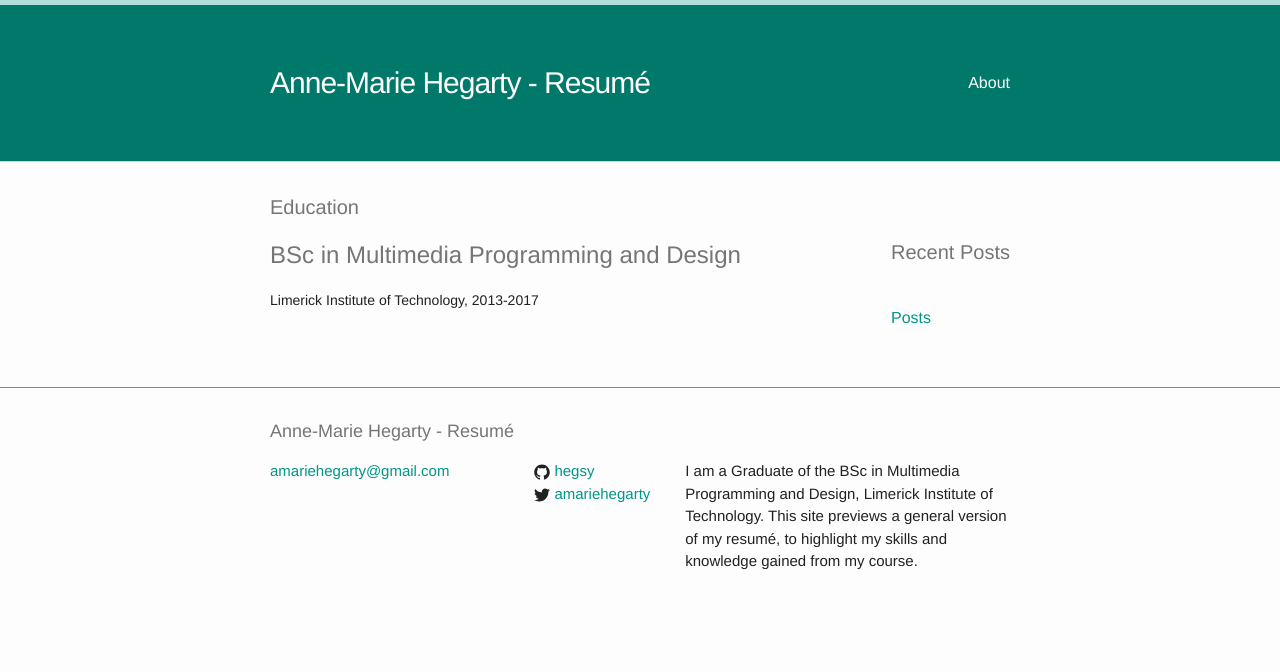
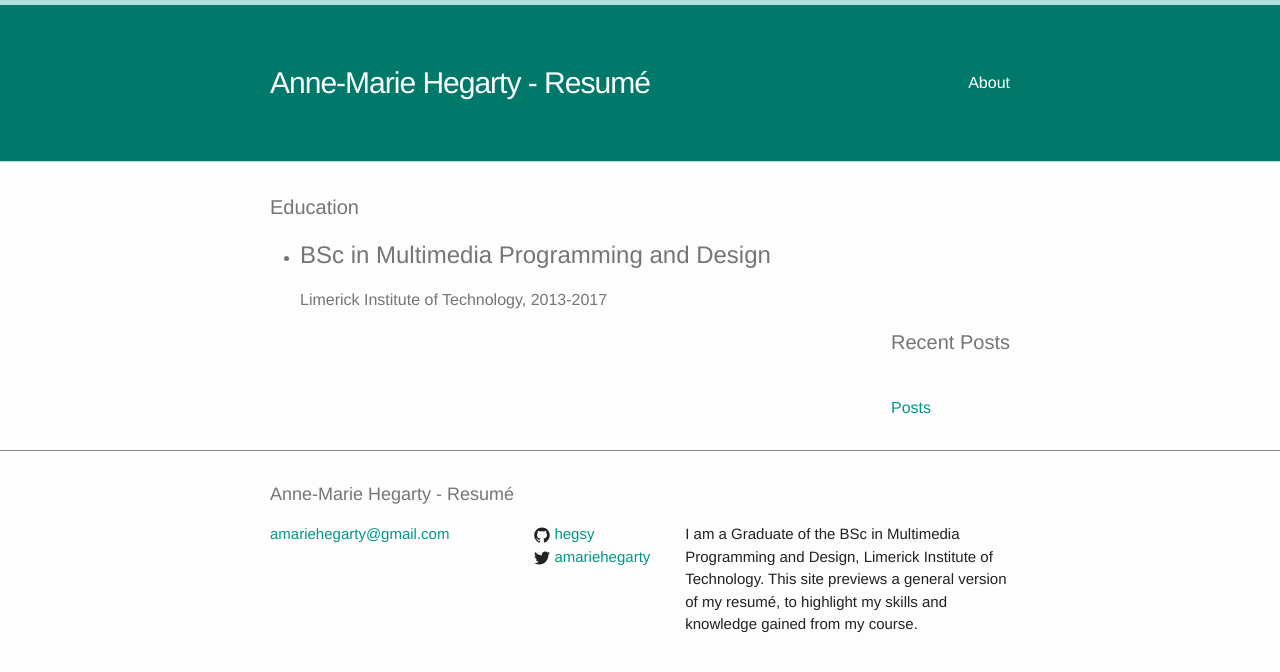
Before and after one commit to hegsy/hegsy.github.io, a Jekyll site: the page built from index.html, in a window 1280 px wide. Shown: the top 672 px of the page. Built offline with Jekyll 4.4.1, drawn with Linux system fonts in a browser that asks for light colours.

Commit message:
Education

```diff
--- a/index.html
+++ b/index.html
@@ -17,10 +17,10 @@ layout: default
       </li>
     {% endfor %}
   </ul> -->
-  <ul class="post-list">
+  <ul>
     <li>
       <h2>BSc in Multimedia Programming and Design</h2>
-      <span class="post-meta">Limerick Institute of Technology, 2013-2017</span>
+      <span>Limerick Institute of Technology, 2013-2017</span>
     </li>
   </ul>
 
```
